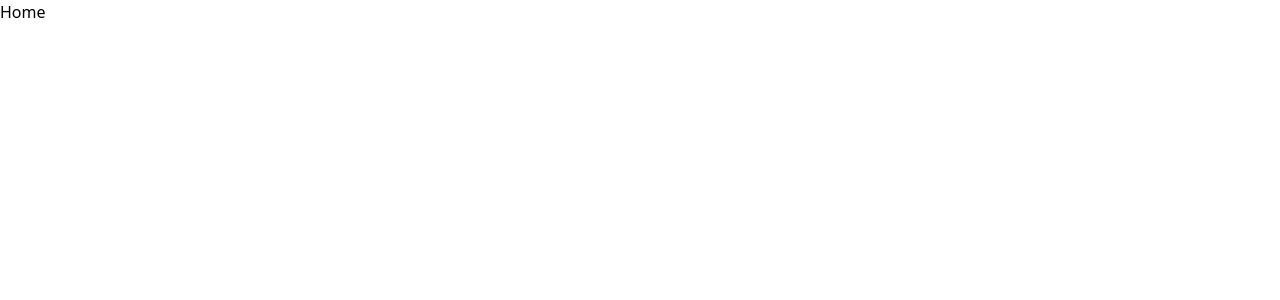
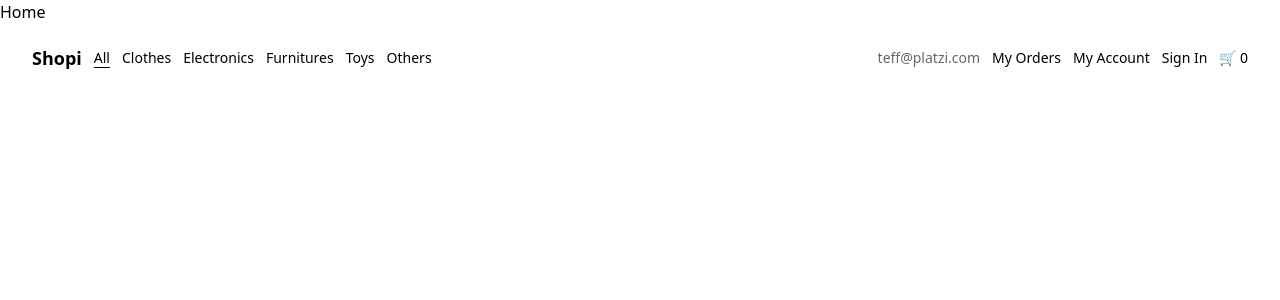
Before and after one commit to Alfonso1954/react-course, a React (Vite) app: page / in a window 1280 px wide. Shown: the top 300 px of the page. Built offline with nearby package versions, Linux system fonts and the light colour scheme.

Commit message:
Cuarto commit:corresponde a la clase 5, se instalan navlink y se diseña una aplicacion derecha y ptra izquierda

```diff
--- /dev/null
+++ b/src/Components/Navbar/index.jsx
@@ -0,0 +1,93 @@
+import { NavLink } from "react-router-dom";
+
+const Navbar = () => {
+  const activeStyle = "underline underline-offset-4";
+
+  return (
+    <nav className="flex justify-between items-center fixed z-10 w-full py-5 px-8 text-sm font-light">
+      <ul className="flex items-center gap-3">
+        <li className="font-semibold text-lg">
+          <NavLink to="/">Shopi</NavLink>
+        </li>
+        <li>
+          <NavLink
+            to="/"
+            className={({ isActive }) => (isActive ? activeStyle : undefined)}
+          >
+            All
+          </NavLink>
+        </li>
+        <li>
+          <NavLink
+            to="/clothes"
+            className={({ isActive }) => (isActive ? activeStyle : undefined)}
+          >
+            Clothes
+          </NavLink>
+        </li>
+        <li>
+          <NavLink
+            to="/electronics"
+            className={({ isActive }) => (isActive ? activeStyle : undefined)}
+          >
+            Electronics
+          </NavLink>
+        </li>
+        <li>
+          <NavLink
+            to="/furnitures"
+            className={({ isActive }) => (isActive ? activeStyle : undefined)}
+          >
+            Furnitures
+          </NavLink>
+        </li>
+        <li>
+          <NavLink
+            to="/toys"
+            className={({ isActive }) => (isActive ? activeStyle : undefined)}
+          >
+            Toys
+          </NavLink>
+        </li>
+        <li>
+          <NavLink
+            to="/others"
+            className={({ isActive }) => (isActive ? activeStyle : undefined)}
+          >
+            Others
+          </NavLink>
+        </li>
+      </ul>
+      <ul className="flex items-center gap-3">
+        <li className="text-black/60">teff@platzi.com</li>
+        <li>
+          <NavLink
+            to="/my-orders"
+            className={({ isActive }) => (isActive ? activeStyle : undefined)}
+          >
+            My Orders
+          </NavLink>
+        </li>
+        <li>
+          <NavLink
+            to="/my-account"
+            className={({ isActive }) => (isActive ? activeStyle : undefined)}
+          >
+            My Account
+          </NavLink>
+        </li>
+        <li>
+          <NavLink
+            to="/sing-in"
+            className={({ isActive }) => (isActive ? activeStyle : undefined)}
+          >
+            Sign In
+          </NavLink>
+        </li>
+        <li>🛒 0</li>
+      </ul>
+    </nav>
+  );
+};
+
+export default Navbar;
--- a/src/Pages/App/index.jsx
+++ b/src/Pages/App/index.jsx
@@ -1,20 +1,21 @@
 import { useRoutes, BrowserRouter } from "react-router-dom";
 import Home from "../Home";
-import Signin from "../Signin";
 import MyAccount from "../MyAccount";
+import MyOrder from "../MyOrder";
 import MyOrders from "../MyOrders";
-import MyOrder from "../MyOrder";
 import NotFound from "../NotFound";
+import SignIn from "../SignIn";
+import Navbar from "../../Components/Navbar";
 import "./App.css";
 
 const AppRoutes = () => {
   let routes = useRoutes([
     { path: "/", element: <Home /> },
-    { path: "/sign-in", element: <Signin /> },
     { path: "/my-account", element: <MyAccount /> },
+    { path: "/my-order", element: <MyOrder /> },
     { path: "/my-orders", element: <MyOrders /> },
-    { path: "/my-order/:id", element: <MyOrder /> },
-    { path: "*", element: <NotFound /> },
+    { path: "/sign-in", element: <SignIn /> },
+    { path: "/*", element: <NotFound /> },
   ]);
 
   return routes;
@@ -24,6 +25,7 @@ const App = () => {
   return (
     <BrowserRouter>
       <AppRoutes />
+      <Navbar />
     </BrowserRouter>
   );
 };
--- a/src/Pages/Home/index.jsx
+++ b/src/Pages/Home/index.jsx
@@ -1,6 +1,6 @@
 function Home() {
   return (
-    <div className="App" bg="red-200">
+    <div className="App" bg="red-500">
       <h1>Home</h1>
     </div>
   );
```
